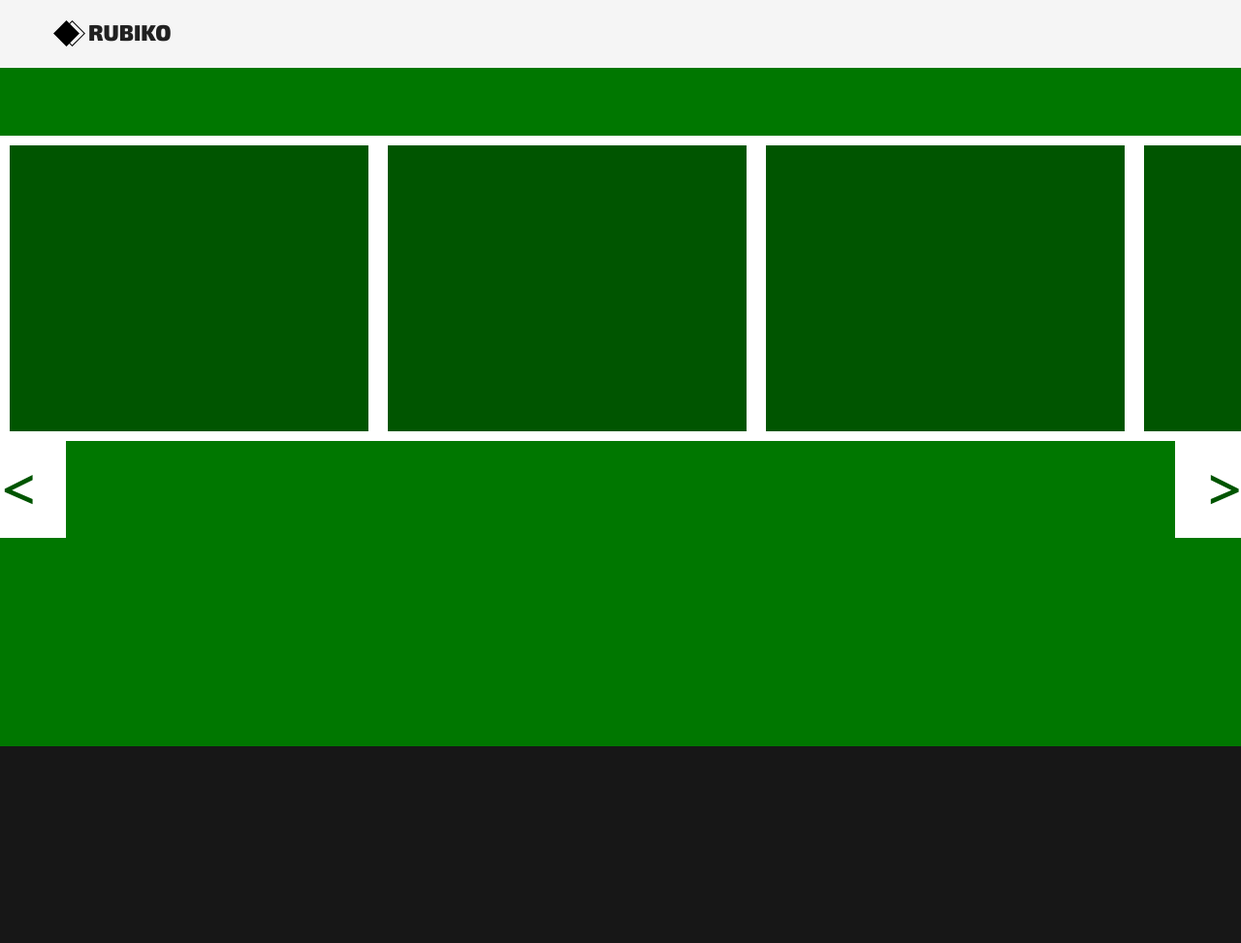
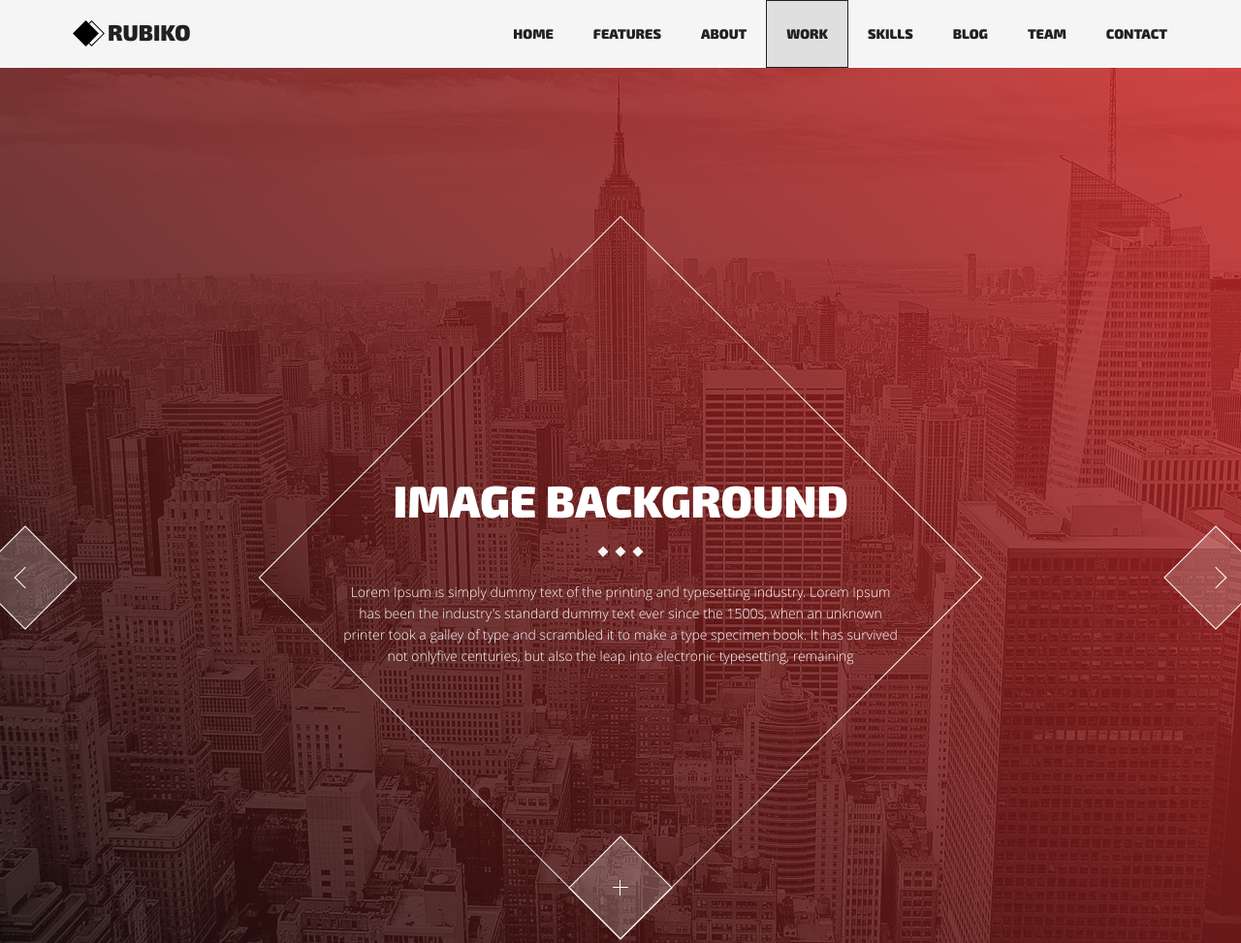
Before and after one commit to andrey137137137/Landing-Page, a website: page public/index.html in a window 1280 px wide. Shown: the top 973 px of the page at 97% size. Drawn offline with nearby package versions, Linux system fonts and the light colour scheme; files whose address does not match are found by name.

Commit message:
Fixed header

```diff
--- a/public/index.html
+++ b/public/index.html
@@ -9,43 +9,6 @@
     <link rel="stylesheet" type="text/css" href="//cdn.jsdelivr.net/gh/kenwheeler/slick@1.8.1/slick/slick-theme.css">
   </head>
   <body>
-    <div class="example">
-      <div class="example-slider">
-        <div class="example-list">
-          <div class="example-item"></div>
-          <div class="example-item"></div>
-          <div class="example-item"></div>
-          <div class="example-item"></div>
-          <div class="example-item"></div>
-          <div class="example-item"></div>
-          <div class="example-item"></div>
-          <div class="example-item"></div>
-          <div class="example-item"></div>
-          <div class="example-item"></div>
-          <div class="example-item"></div>
-          <div class="example-item"></div>
-          <div class="example-item"></div>
-          <div class="example-item"></div>
-          <div class="example-item"></div>
-          <div class="example-item"></div>
-          <div class="example-item"></div>
-          <div class="example-item"></div>
-          <div class="example-item"></div>
-          <div class="example-item"></div>
-          <div class="example-item"></div>
-          <div class="example-item"></div>
-          <div class="example-item"></div>
-          <div class="example-item"></div>
-          <div class="example-item"></div>
-          <div class="example-item"></div>
-          <div class="example-item"></div>
-        </div>
-      </div>
-      <div class="example-nav">
-        <div class="example-prev">&lt;</div>
-        <div class="example-next">&gt;</div>
-      </div>
-    </div>
     <header class="section section--light_bg header">
       <div class="section-container header-container"><a class="logo header-logo" id="" href="#">
           <div class="rhombus_wrap logo-rhombus logo-rhombus--fill"></div>
@@ -702,5 +665,6 @@
     <script src="js/gallery.js"></script>
     <script src="js/carousel.js"></script>
     <script src="js/form-validate.js"></script>
+    <script src="js/include-plugins.js"></script>
   </body>
 </html>
--- a/public/js/include-plugins.js
+++ b/public/js/include-plugins.js
@@ -18,303 +18,303 @@
       ]
     });
 
-    // Slider({
-    //   sliderID: "main",
-    //   countSlides: 4,
-    //   navButtons: {
-    //     prev: true,
-    //     next: true
-    //   }
-    // });
+    Slider({
+      sliderID: "main",
+      countSlides: 4,
+      navButtons: {
+        prev: true,
+        next: true
+      }
+    });
 
-    // ScrollEffect({
-    //   buttonID: "main-slider-after-section",
-    //   finalElemID: "features"
-    // });
+    ScrollEffect({
+      buttonID: "main-slider-after-section",
+      finalElemID: "features"
+    });
 
-    // ScrollEffect({
-    //   buttonID: "to-portfolio",
-    //   finalElemID: "portfolio"
-    // });
+    ScrollEffect({
+      buttonID: "to-portfolio",
+      finalElemID: "portfolio"
+    });
 
-    // ScrollEffect({
-    //   buttonID: "to-skills",
-    //   finalElemID: "skills"
-    // });
+    ScrollEffect({
+      buttonID: "to-skills",
+      finalElemID: "skills"
+    });
 
-    // ScrollEffect({
-    //   buttonID: "to-team",
-    //   finalElemID: "team"
-    // });
+    ScrollEffect({
+      buttonID: "to-team",
+      finalElemID: "team"
+    });
 
-    // ScrollEffect({
-    //   buttonID: "to-contacts",
-    //   finalElemID: "contacts"
-    // });
+    ScrollEffect({
+      buttonID: "to-contacts",
+      finalElemID: "contacts"
+    });
 
-    // AnimateBlocks({
-    //   parentID: "features"
-    // });
+    AnimateBlocks({
+      parentID: "features"
+    });
 
-    // AnimateBlocks({
-    //   parentID: "about",
-    //   childElem: ".social-item",
-    //   outPosition: -3000,
-    //   transform: false
-    // });
+    AnimateBlocks({
+      parentID: "about",
+      childElem: ".social-item",
+      outPosition: -3000,
+      transform: false
+    });
 
-    // AnimateBlocks({
-    //   parentID: "skills"
-    // });
+    AnimateBlocks({
+      parentID: "skills"
+    });
 
-    // AnimateBlocks({
-    //   parentID: "skills-technologies",
-    //   childElem: "li"
-    // });
+    AnimateBlocks({
+      parentID: "skills-technologies",
+      childElem: "li"
+    });
 
-    // AnimateBlocks({
-    //   parentID: "statistics"
-    // });
+    AnimateBlocks({
+      parentID: "statistics"
+    });
 
-    // RestructRhombuses({
-    //   selector: ".about-socials",
-    //   childElem: "li"
-    // });
+    RestructRhombuses({
+      selector: ".about-socials",
+      childElem: "li"
+    });
 
-    // Gallery({
-    //   name: "portfolio",
-    //   lightBoxID: "lightbox",
-    //   categories: [
-    //     "graphic",
-    //     "logo",
-    //     "website design",
-    //     "photography",
-    //     "branding",
-    //     "illustration",
-    //     "video"
-    //   ],
-    //   items: [
-    //     {
-    //       category: 5,
-    //       description:
-    //         "Lorem Ipsum is simply dummy text of the printing and typesetting industry. Lorem Ipsum has been the industry's standard dummy text ever since the 1500s, when an unknown printer took a galley of type and scrambled it to make a type specimen book. It has survived not only five centuries, but also the leap into electronic typesetting, remaining essentially unchanged. It was popularised in the 1960s with the release of Letraset sheets containing Lorem Ipsum passages, and more recently with desktop publishing software like Aldus PageMaker including versions of Lorem Ipsum.",
-    //       title: "Vinyl Record"
-    //     },
-    //     {
-    //       category: 2,
-    //       description:
-    //         "3D Wooden Logo 3D Wooden Logo 3D Wooden Logo 3D Wooden Logo 3D Wooden Logo 3D Wooden Logo 3D Wooden Logo 3D Wooden Logo 3D Wooden Logo 3D Wooden Logo 3D Wooden Logo 3D Wooden Logo 3D Wooden Logo 3D Wooden Logo 3D Wooden Logo 3D Wooden Logo 3D Wooden Logo 3D Wooden Logo 3D Wooden Logo 3D Wooden Logo 3D Wooden Logo 3D Wooden Logo 3D Wooden Logo 3D Wooden Logo 3D Wooden Logo 3D Wooden Logo 3D Wooden Logo 3D Wooden Logo 3D Wooden Logo 3D Wooden Logo 3D Wooden Logo 3D Wooden Logo 3D Wooden Logo 3D Wooden Logo 3D Wooden Logo 3D Wooden Logo 3D Wooden Logo 3D Wooden Logo 3D Wooden Logo 3D Wooden Logo 3D Wooden Logo ",
-    //       title: "3D Wooden Logo"
-    //     },
-    //     {
-    //       category: 4,
-    //       description:
-    //         "Hard Cover Book Hard Cover Book Hard Cover Book Hard Cover Book Hard Cover Book Hard Cover Book Hard Cover Book Hard Cover Book Hard Cover Book Hard Cover Book Hard Cover Book Hard Cover Book Hard Cover Book Hard Cover Book Hard Cover Book Hard Cover Book Hard Cover Book Hard Cover Book Hard Cover Book Hard Cover Book Hard Cover Book Hard Cover Book Hard Cover Book Hard Cover Book Hard Cover Book Hard Cover Book Hard Cover Book Hard Cover Book Hard Cover Book Hard Cover Book Hard Cover Book Hard Cover Book Hard Cover Book Hard Cover Book Hard Cover Book Hard Cover Book Hard Cover Book Hard Cover Book Hard Cover Book Hard Cover Book Hard Cover Book Hard Cover Book Hard Cover Book Hard Cover Book Hard Cover Book Hard Cover Book Hard Cover Book ",
-    //       title: "Hard Cover Book"
-    //     },
-    //     {
-    //       category: 3,
-    //       description:
-    //         "Macbook-Air600 Macbook-Air600 Macbook-Air600 Macbook-Air600 Macbook-Air600 Macbook-Air600 Macbook-Air600 Macbook-Air600 Macbook-Air600 Macbook-Air600 Macbook-Air600 Macbook-Air600 Macbook-Air600 Macbook-Air600 Macbook-Air600 Macbook-Air600 Macbook-Air600 Macbook-Air600 Macbook-Air600 Macbook-Air600 Macbook-Air600 Macbook-Air600 Macbook-Air600 Macbook-Air600 Macbook-Air600 Macbook-Air600 Macbook-Air600 Macbook-Air600 Macbook-Air600 Macbook-Air600 Macbook-Air600 Macbook-Air600 Macbook-Air600 Macbook-Air600 Macbook-Air600 Macbook-Air600 Macbook-Air600 Macbook-Air600 Macbook-Air600 Macbook-Air600 Macbook-Air600 Macbook-Air600 Macbook-Air600 Macbook-Air600 Macbook-Air600 Macbook-Air600 Macbook-Air600 Macbook-Air600 Macbook-Air600 Macbook-Air600 Macbook-Air600 Macbook-Air600 Macbook-Air600 Macbook-Air600 ",
-    //       title: "Macbook-Air600"
-    //     },
-    //     {
-    //       category: 2,
-    //       description:
-    //         "Silver Stamping Silver Stamping Silver Stamping Silver Stamping Silver Stamping Silver Stamping Silver Stamping Silver Stamping Silver Stamping Silver Stamping Silver Stamping Silver Stamping Silver Stamping Silver Stamping Silver Stamping Silver Stamping Silver Stamping Silver Stamping Silver Stamping Silver Stamping Silver Stamping Silver Stamping Silver Stamping Silver Stamping Silver Stamping Silver Stamping Silver Stamping Silver Stamping Silver Stamping Silver Stamping Silver Stamping Silver Stamping Silver Stamping Silver Stamping Silver Stamping Silver Stamping Silver Stamping Silver Stamping Silver Stamping Silver Stamping Silver Stamping Silver Stamping Silver Stamping Silver Stamping Silver Stamping Silver Stamping Silver Stamping Silver Stamping Silver Stamping ",
-    //       title: "Silver Stamping"
-    //     },
-    //     {
-    //       category: 6,
-    //       description: "",
-    //       title: "T-Shirt MockUp"
-    //     },
-    //     {
-    //       category: 1,
-    //       description: "",
-    //       title: "Fashion Glasses"
-    //     },
-    //     {
-    //       category: 4,
-    //       description: "",
-    //       title: "picjumbo"
-    //     },
-    //     {
-    //       category: 2,
-    //       description: "",
-    //       title: "Embossed Leather"
-    //     },
-    //     {
-    //       category: 3,
-    //       description: "",
-    //       title: "Billboard"
-    //     },
-    //     {
-    //       category: 7,
-    //       description: "",
-    //       title: "macbook pro"
-    //     },
-    //     {
-    //       category: 5,
-    //       description: "",
-    //       title: "Vintage Car"
-    //     },
-    //     {
-    //       category: 3,
-    //       description: "",
-    //       title: "madebyvadim"
-    //     }
-    //   ]
-    // });
+    Gallery({
+      name: "portfolio",
+      lightBoxID: "lightbox",
+      categories: [
+        "graphic",
+        "logo",
+        "website design",
+        "photography",
+        "branding",
+        "illustration",
+        "video"
+      ],
+      items: [
+        {
+          category: 5,
+          description:
+            "Lorem Ipsum is simply dummy text of the printing and typesetting industry. Lorem Ipsum has been the industry's standard dummy text ever since the 1500s, when an unknown printer took a galley of type and scrambled it to make a type specimen book. It has survived not only five centuries, but also the leap into electronic typesetting, remaining essentially unchanged. It was popularised in the 1960s with the release of Letraset sheets containing Lorem Ipsum passages, and more recently with desktop publishing software like Aldus PageMaker including versions of Lorem Ipsum.",
+          title: "Vinyl Record"
+        },
+        {
+          category: 2,
+          description:
+            "3D Wooden Logo 3D Wooden Logo 3D Wooden Logo 3D Wooden Logo 3D Wooden Logo 3D Wooden Logo 3D Wooden Logo 3D Wooden Logo 3D Wooden Logo 3D Wooden Logo 3D Wooden Logo 3D Wooden Logo 3D Wooden Logo 3D Wooden Logo 3D Wooden Logo 3D Wooden Logo 3D Wooden Logo 3D Wooden Logo 3D Wooden Logo 3D Wooden Logo 3D Wooden Logo 3D Wooden Logo 3D Wooden Logo 3D Wooden Logo 3D Wooden Logo 3D Wooden Logo 3D Wooden Logo 3D Wooden Logo 3D Wooden Logo 3D Wooden Logo 3D Wooden Logo 3D Wooden Logo 3D Wooden Logo 3D Wooden Logo 3D Wooden Logo 3D Wooden Logo 3D Wooden Logo 3D Wooden Logo 3D Wooden Logo 3D Wooden Logo 3D Wooden Logo ",
+          title: "3D Wooden Logo"
+        },
+        {
+          category: 4,
+          description:
+            "Hard Cover Book Hard Cover Book Hard Cover Book Hard Cover Book Hard Cover Book Hard Cover Book Hard Cover Book Hard Cover Book Hard Cover Book Hard Cover Book Hard Cover Book Hard Cover Book Hard Cover Book Hard Cover Book Hard Cover Book Hard Cover Book Hard Cover Book Hard Cover Book Hard Cover Book Hard Cover Book Hard Cover Book Hard Cover Book Hard Cover Book Hard Cover Book Hard Cover Book Hard Cover Book Hard Cover Book Hard Cover Book Hard Cover Book Hard Cover Book Hard Cover Book Hard Cover Book Hard Cover Book Hard Cover Book Hard Cover Book Hard Cover Book Hard Cover Book Hard Cover Book Hard Cover Book Hard Cover Book Hard Cover Book Hard Cover Book Hard Cover Book Hard Cover Book Hard Cover Book Hard Cover Book Hard Cover Book ",
+          title: "Hard Cover Book"
+        },
+        {
+          category: 3,
+          description:
+            "Macbook-Air600 Macbook-Air600 Macbook-Air600 Macbook-Air600 Macbook-Air600 Macbook-Air600 Macbook-Air600 Macbook-Air600 Macbook-Air600 Macbook-Air600 Macbook-Air600 Macbook-Air600 Macbook-Air600 Macbook-Air600 Macbook-Air600 Macbook-Air600 Macbook-Air600 Macbook-Air600 Macbook-Air600 Macbook-Air600 Macbook-Air600 Macbook-Air600 Macbook-Air600 Macbook-Air600 Macbook-Air600 Macbook-Air600 Macbook-Air600 Macbook-Air600 Macbook-Air600 Macbook-Air600 Macbook-Air600 Macbook-Air600 Macbook-Air600 Macbook-Air600 Macbook-Air600 Macbook-Air600 Macbook-Air600 Macbook-Air600 Macbook-Air600 Macbook-Air600 Macbook-Air600 Macbook-Air600 Macbook-Air600 Macbook-Air600 Macbook-Air600 Macbook-Air600 Macbook-Air600 Macbook-Air600 Macbook-Air600 Macbook-Air600 Macbook-Air600 Macbook-Air600 Macbook-Air600 Macbook-Air600 ",
+          title: "Macbook-Air600"
+        },
+        {
+          category: 2,
+          description:
+            "Silver Stamping Silver Stamping Silver Stamping Silver Stamping Silver Stamping Silver Stamping Silver Stamping Silver Stamping Silver Stamping Silver Stamping Silver Stamping Silver Stamping Silver Stamping Silver Stamping Silver Stamping Silver Stamping Silver Stamping Silver Stamping Silver Stamping Silver Stamping Silver Stamping Silver Stamping Silver Stamping Silver Stamping Silver Stamping Silver Stamping Silver Stamping Silver Stamping Silver Stamping Silver Stamping Silver Stamping Silver Stamping Silver Stamping Silver Stamping Silver Stamping Silver Stamping Silver Stamping Silver Stamping Silver Stamping Silver Stamping Silver Stamping Silver Stamping Silver Stamping Silver Stamping Silver Stamping Silver Stamping Silver Stamping Silver Stamping Silver Stamping ",
+          title: "Silver Stamping"
+        },
+        {
+          category: 6,
+          description: "",
+          title: "T-Shirt MockUp"
+        },
+        {
+          category: 1,
+          description: "",
+          title: "Fashion Glasses"
+        },
+        {
+          category: 4,
+          description: "",
+          title: "picjumbo"
+        },
+        {
+          category: 2,
+          description: "",
+          title: "Embossed Leather"
+        },
+        {
+          category: 3,
+          description: "",
+          title: "Billboard"
+        },
+        {
+          category: 7,
+          description: "",
+          title: "macbook pro"
+        },
+        {
+          category: 5,
+          description: "",
+          title: "Vintage Car"
+        },
+        {
+          category: 3,
+          description: "",
+          title: "madebyvadim"
+        }
+      ]
+    });
 
-    // Gallery({
-    //   name: "blog-news",
-    //   lightBoxID: "lightbox",
-    //   showCategory: true,
-    //   showMenu: false,
-    //   categories: ["blog", "photo", "video"],
-    //   items: [
-    //     {
-    //       category: 1,
-    //       description: "",
-    //       title: "rubiko will take you to the next level"
-    //     },
-    //     { category: 2, description: "", title: "doctype hi-res" },
-    //     { category: 1, description: "", title: "unsplash" },
-    //     { category: 1, description: "", title: "unsplash-2" },
-    //     {
-    //       category: 3,
-    //       description: "",
-    //       title: "new york from a different view"
-    //     }
-    //   ]
-    // });
+    Gallery({
+      name: "blog-news",
+      lightBoxID: "lightbox",
+      showCategory: true,
+      showMenu: false,
+      categories: ["blog", "photo", "video"],
+      items: [
+        {
+          category: 1,
+          description: "",
+          title: "rubiko will take you to the next level"
+        },
+        { category: 2, description: "", title: "doctype hi-res" },
+        { category: 1, description: "", title: "unsplash" },
+        { category: 1, description: "", title: "unsplash-2" },
+        {
+          category: 3,
+          description: "",
+          title: "new york from a different view"
+        }
+      ]
+    });
 
-    // var thumbs = {
-    //   listClass: "list thumbs",
-    //   listClassPostfix: "thumbs",
-    //   itemClass: "list-item thumbs-item",
-    //   itemElem: "li",
-    //   linkContent: `<a class="list-link thumbs-link">
-    //     <div class="rhombus_wrap thumbs-rhombus"></div>
-    //   </a>`
-    // };
+    var thumbs = {
+      listClass: "list thumbs",
+      listClassPostfix: "thumbs",
+      itemClass: "list-item thumbs-item",
+      itemElem: "li",
+      linkContent: `<a class="list-link thumbs-link">
+        <div class="rhombus_wrap thumbs-rhombus"></div>
+      </a>`
+    };
 
-    // $("#testimonials .carousel-container").on("init", function(e, slick) {
-    //   const $items = slick.$dots.find(thumbs.itemElem);
-    //   $items.addClass(thumbs.itemClass);
-    //   // $items
-    //   //   .first()
-    //   //   .find(".main_slider__thumb_link")
-    //   //   .addClass("active");
-    // });
+    $("#testimonials .carousel-container").on("init", function(e, slick) {
+      const $items = slick.$dots.find(thumbs.itemElem);
+      $items.addClass(thumbs.itemClass);
+      // $items
+      //   .first()
+      //   .find(".main_slider__thumb_link")
+      //   .addClass("active");
+    });
 
-    // $("#testimonials .carousel-container").slick({
-    //   arrows: false,
-    //   dots: true,
-    //   dotsClass: thumbs.listClass + " testimonials-" + thumbs.listClassPostfix,
-    //   appendDots: $("#testimonials"),
-    //   customPaging(slick, i) {
-    //     return thumbs.linkContent;
-    //   }
-    // });
+    $("#testimonials .carousel-container").slick({
+      arrows: false,
+      dots: true,
+      dotsClass: thumbs.listClass + " testimonials-" + thumbs.listClassPostfix,
+      appendDots: $("#testimonials"),
+      customPaging(slick, i) {
+        return thumbs.linkContent;
+      }
+    });
 
-    // $("#social-feedback .carousel-container").on("init", function(e, slick) {
-    //   const $items = slick.$dots.find(thumbs.itemElem);
-    //   $items.addClass(thumbs.itemClass);
-    // });
+    $("#social-feedback .carousel-container").on("init", function(e, slick) {
+      const $items = slick.$dots.find(thumbs.itemElem);
+      $items.addClass(thumbs.itemClass);
+    });
 
-    // $("#social-feedback .carousel-container").slick({
-    //   arrows: false,
-    //   dots: true,
-    //   dotsClass:
-    //     thumbs.listClass + " social_feedback-" + thumbs.listClassPostfix,
-    //   appendDots: $("#social-feedback"),
-    //   customPaging(slick, i) {
-    //     return thumbs.linkContent;
-    //   }
-    // });
+    $("#social-feedback .carousel-container").slick({
+      arrows: false,
+      dots: true,
+      dotsClass:
+        thumbs.listClass + " social_feedback-" + thumbs.listClassPostfix,
+      appendDots: $("#social-feedback"),
+      customPaging(slick, i) {
+        return thumbs.linkContent;
+      }
+    });
 
-    // Carousel({
-    //   sliderID: "team",
-    //   countSlides: 2,
-    //   responsible: true,
-    //   navButtons: {
-    //     direction: {
-    //       notCreate: true,
-    //       prev: true,
-    //       next: true
-    //     }
-    //   }
-    // });
+    Carousel({
+      sliderID: "team",
+      countSlides: 2,
+      responsible: true,
+      navButtons: {
+        direction: {
+          notCreate: true,
+          prev: true,
+          next: true
+        }
+      }
+    });
 
-    // // $("#team .carousel-container").slick({
-    // //   responsive: [
-    // //     {
-    // //       breakpoint: 1170,
-    // //       settings: "unslick"
-    // //     },
-    // //     {
-    // //       breakpoint: 768,
-    // //       settings: {
-    // //         appendArrows: $("#team .arrows")
-    // //       }
-    // //     }
-    // //   ]
-    // // });
-
-    // $("#clients .carousel-container").slick({
-    //   arrows: false,
-    //   dotsClass: "thumbs",
-    //   infinite: false,
-    //   variableWidth: true,
-
-    //   // dots: true,
-
+    // $("#team .carousel-container").slick({
     //   responsive: [
     //     {
     //       breakpoint: 1170,
-    //       settings: {
-    //         variableWidth: true,
-    //         slidesToShow: 4
-    //       }
-    //     },
-    //     {
-    //       breakpoint: 910,
-    //       settings: {
-    //         dots: true,
-    //         variableWidth: false,
-    //         slidesToShow: 3
-    //       }
+    //       settings: "unslick"
     //     },
     //     {
     //       breakpoint: 768,
     //       settings: {
-    //         dots: true,
-    //         variableWidth: false,
-    //         slidesToShow: 2,
-    //         slidesToScroll: 2
-    //       }
-    //     },
-    //     {
-    //       breakpoint: 460,
-    //       settings: {
-    //         dots: true,
-    //         centerMode: true,
-    //         variableWidth: false
+    //         appendArrows: $("#team .arrows")
     //       }
     //     }
     //   ]
     // });
 
-    // FormValidate({
-    //   formID: "contacts_form",
-    //   onlySubmitChecking: true
-    // });
+    $("#clients .carousel-container").slick({
+      arrows: false,
+      dotsClass: "thumbs",
+      infinite: false,
+      variableWidth: true,
 
-    // ToTop({
-    //   buttonID: "to-top",
-    //   border: 300
-    // });
+      // dots: true,
+
+      responsive: [
+        {
+          breakpoint: 1170,
+          settings: {
+            variableWidth: true,
+            slidesToShow: 4
+          }
+        },
+        {
+          breakpoint: 910,
+          settings: {
+            dots: true,
+            variableWidth: false,
+            slidesToShow: 3
+          }
+        },
+        {
+          breakpoint: 768,
+          settings: {
+            dots: true,
+            variableWidth: false,
+            slidesToShow: 2,
+            slidesToScroll: 2
+          }
+        },
+        {
+          breakpoint: 460,
+          settings: {
+            dots: true,
+            centerMode: true,
+            variableWidth: false
+          }
+        }
+      ]
+    });
+
+    FormValidate({
+      formID: "contacts_form",
+      onlySubmitChecking: true
+    });
+
+    ToTop({
+      buttonID: "to-top",
+      border: 300
+    });
   });
 })();
--- a/src/scss/main.scss
+++ b/src/scss/main.scss
@@ -85,7 +85,7 @@
 
   &-container {
     justify-content: space-between;
-    @include padding("* 20px");
+    @include padding("* 20px !important");
     outline: none;
     overflow: visible;
   }
```
Also changed, not shown: public/css/style.min.css, 1 other file.
